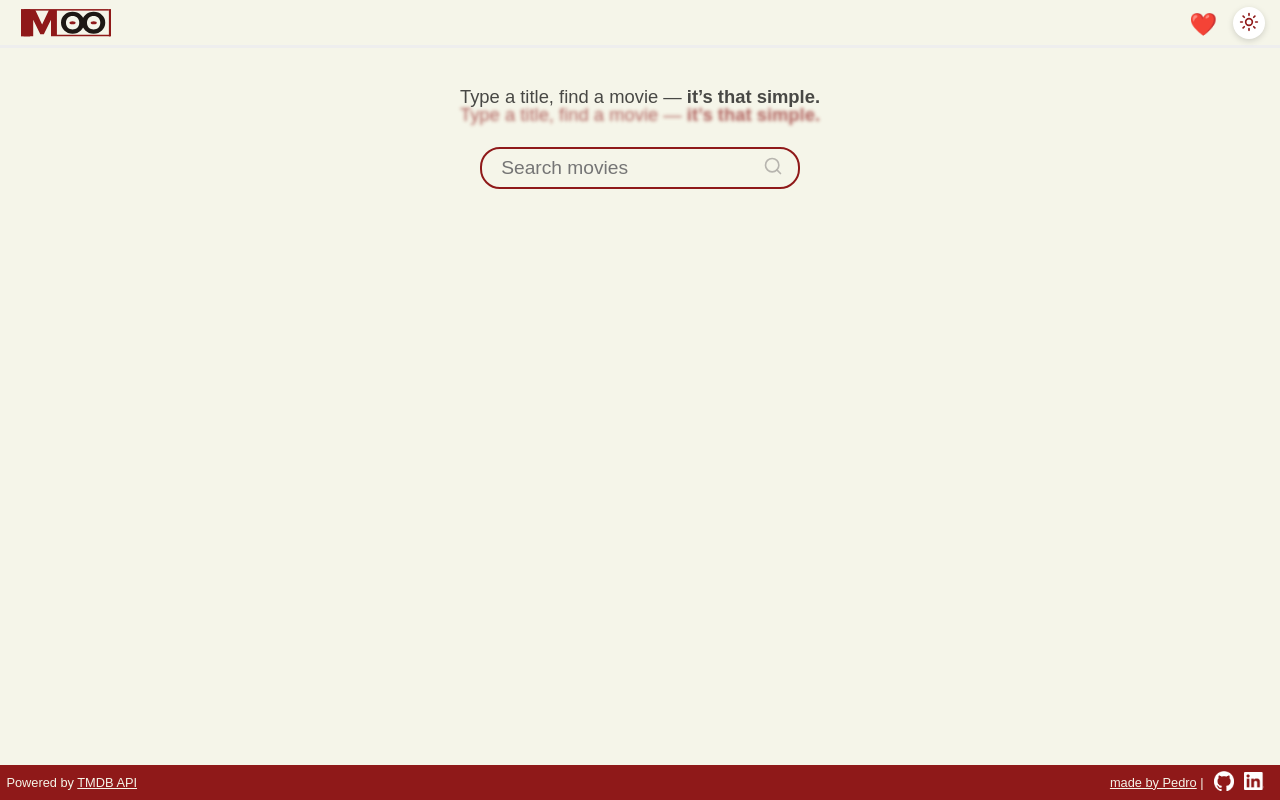
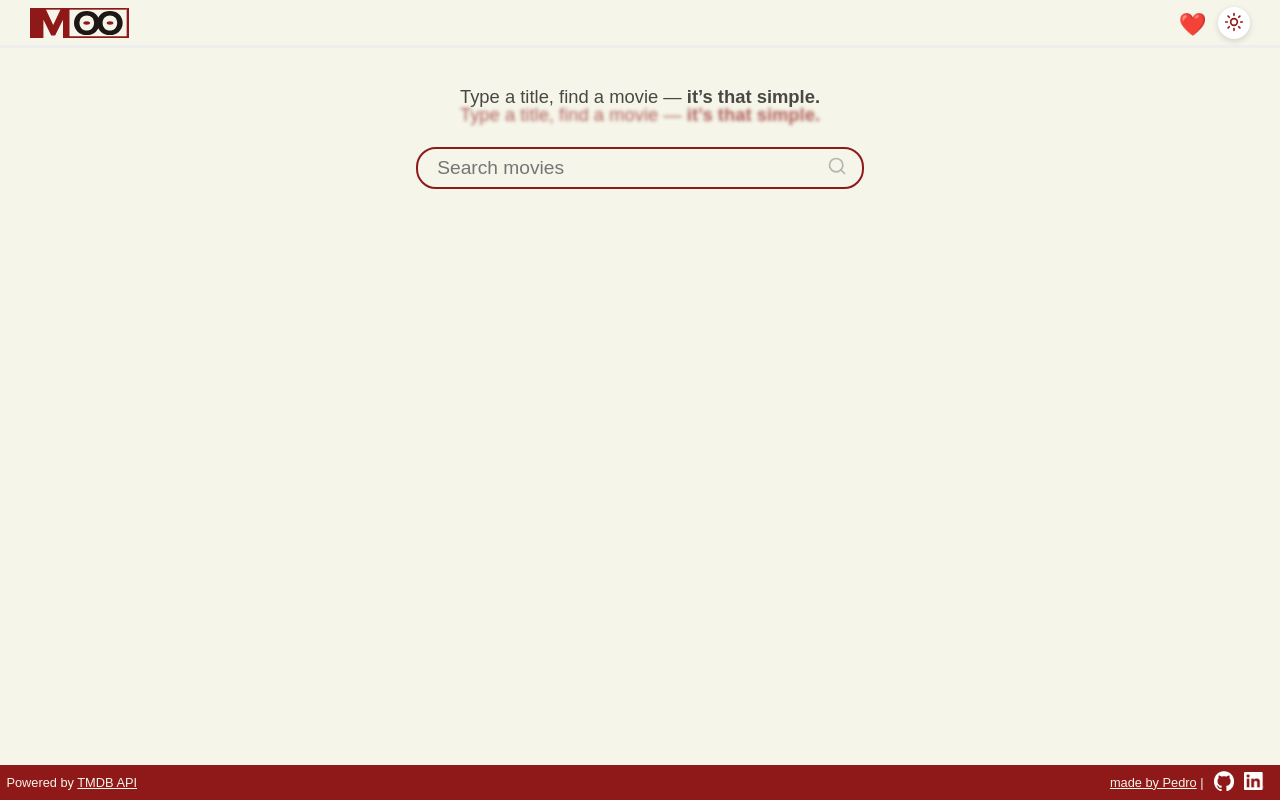
Before and after one commit to Pedrocas74/MoovieFinder, a React (Vite) app: page / in a window 1280 px wide. Built offline with nearby package versions, Linux system fonts and the light colour scheme.

Commit message:
Fix bug: title distance

```diff
--- a/src/App.css
+++ b/src/App.css
@@ -52,10 +52,10 @@
 
 .title-container h1 {
   text-align: center;
-  margin-top: 1em;
+  margin-top: 0.3em;
   font-size: clamp(1rem, 2vw, 1.4rem);
   position: relative;
-  z-index: 11;
+  z-index: 17;
   font-weight: 900;
   background: linear-gradient(270deg, #8f1919, #1d1814);
   background-size: 600% 600%;
--- a/src/components/Logo.jsx
+++ b/src/components/Logo.jsx
@@ -1,9 +1,12 @@
 export default function Logo({ darkMode }) {
+  const desktop = window.innerWidth >= 1080;
+  const logoWidth = desktop ? 110 : 80;
+
   return (
     <>
       <svg
-        style={{ marginLeft: "16px" }}
-        width={100}
+        style={{ marginLeft: "2vw" }}
+        width={logoWidth}
         viewBox="0 0 33 15"
         fill="none"
         xmlns="http://www.w3.org/2000/svg"
--- a/src/styles/Header.module.css
+++ b/src/styles/Header.module.css
@@ -11,7 +11,7 @@
     border: none;
     background: none;
     font-size: clamp(1.3rem, 1.4rem, 1.6rem);
-    margin-right: 10px;
+    margin-left: 5px;
     cursor: pointer;
 }
 .header button:hover {
@@ -20,3 +20,6 @@
 .header button:active {
     scale: 0.9;
 }
+.buttons {
+    margin-right: 2vw;
+}
--- a/src/styles/SearchBar.module.css
+++ b/src/styles/SearchBar.module.css
@@ -29,6 +29,6 @@
 /* ------- */
 @media (width >= 768px) {
     .searchForm input {
-        width: 40vh;
+        width: 35vw;
     }
 }
```
Also changed, not shown: src/App.jsx (line endings or trailing spaces).
